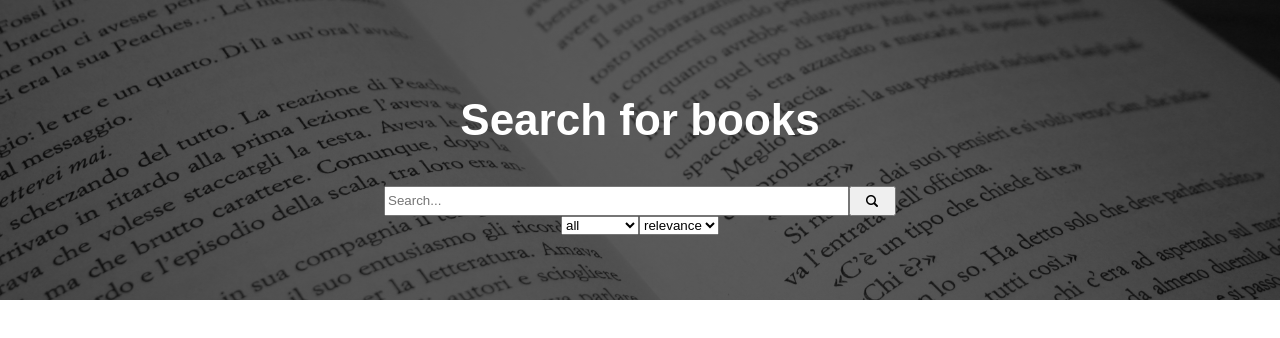
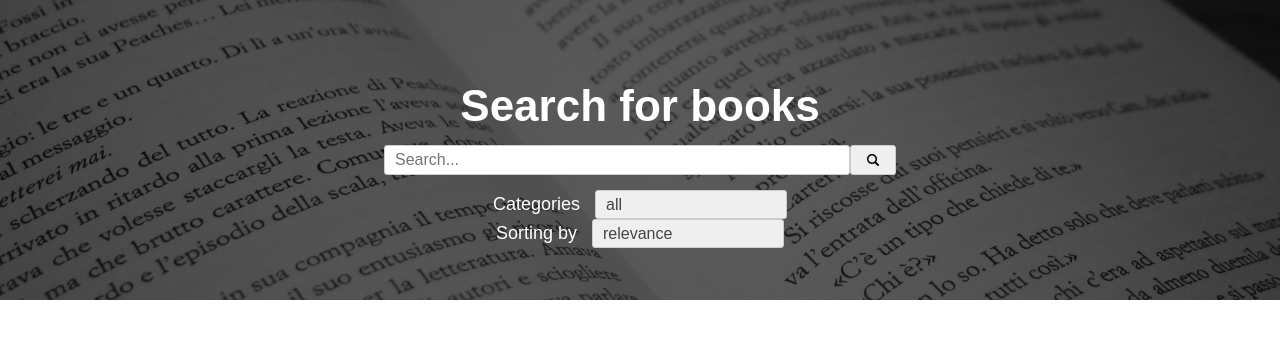
Before and after one commit to frostwOw13/Books-search, a React (Create React App) app: page / in a window 1280 px wide. Shown: the top 338 px of the page. Built offline with nearby package versions, Linux system fonts and the light colour scheme.

Commit message:
feat: add styles to header selects and text input

```diff
--- a/src/containers/Header/Header.scss
+++ b/src/containers/Header/Header.scss
@@ -33,12 +33,20 @@
 
   .search-bar{
     width: 100%;
+    padding: 5px 10px;
+    border: 1px solid #ccc;
+    border-radius: 3px;
+    font-family: inherit;
+    font-size: 16px;
+    color: #444;
   }
 
   .icon {
     flex-basis: 10%;
     width: 100%;
     height: 100%;
+    border: 1px solid #ccc;
+    border-radius: 3px;
 
     .icon__image {
       width: 100%;
@@ -56,7 +64,30 @@
 .form__options {
   display: flex;
   flex-wrap: wrap;
-  justify-content: center;
+  justify-content: space-evenly;
   align-items: center;
   flex-basis: 100%;
+  margin-top: 15px;
+
+  label {
+    color: white;
+    font-size: 18px;
+    display: flex;
+    align-items: center;
+    justify-content: center;
+    width: 320px;
+  }
+
+  .select {
+    display: block;
+    width: 60%;
+    padding: 5px 10px;
+    border: 1px solid #ccc;
+    border-radius: 3px;
+    margin-left: 15px;
+    appearance: none;
+    font-family: inherit;
+    font-size: 16px;
+    color: #444;
+  }
 }
--- a/src/containers/Header/Header.tsx
+++ b/src/containers/Header/Header.tsx
@@ -62,11 +62,15 @@ const Header: React.FC = () => {
   const sortHandler = (event: React.ChangeEvent) => {
     const element = event.currentTarget as HTMLInputElement;
     dispatch(setOrderBy(element.value));
+    getBooks();
+    history.push('/');
   };
 
   const categoryHandler = (event: React.ChangeEvent) => {
     const element = event.currentTarget as HTMLInputElement;
     dispatch(setCategory(element.value));
+    getBooks();
+    history.push('/');
   };
 
   return (
@@ -87,16 +91,22 @@ const Header: React.FC = () => {
         </div>
 
         <div className="form__options">
-          <select className="category" onChange={categoryHandler}>
+          <label htmlFor="category">
+            Categories
+            <select id="category" className="select" onChange={categoryHandler}>
               <option>all</option>
               <option>fiction</option>
               <option>fantasy</option>
               <option>computer</option>
             </select>
-          <select className="sortby" onChange={sortHandler}>
+          </label>
+          <label htmlFor="sortby">
+            Sorting by
+            <select id="sortby" className="select" onChange={sortHandler}>
               <option>relevance</option>
               <option>newest</option>
             </select>
+          </label>
         </div>
       </form>
     </header>
```
Lines whose indentation alone changed are shown as unchanged.
